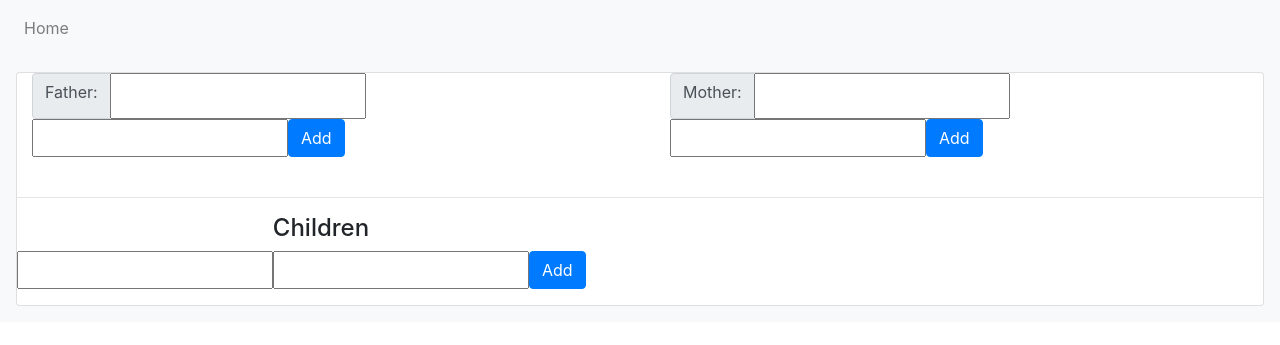
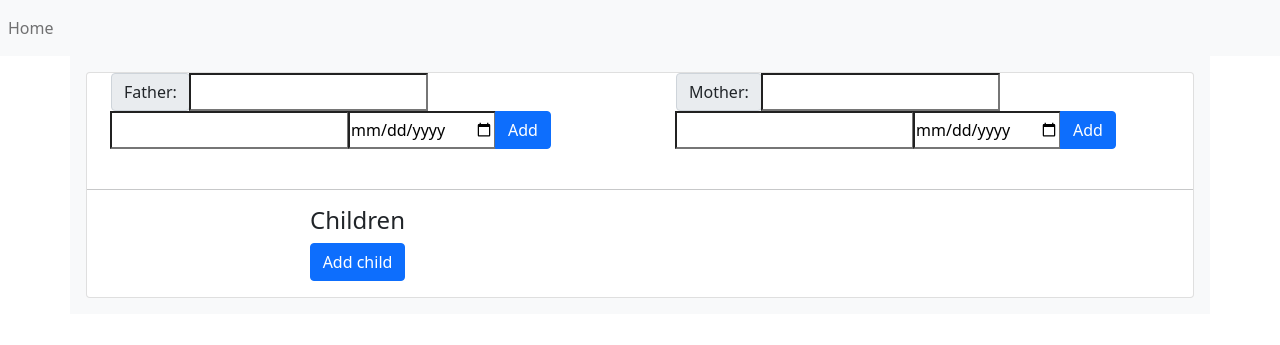
Before and after one commit to historyman1973/genealogy, a Flask app: page / in a window 1280 px wide. Shown: the top 345 px of the page. Run offline with Flask 2, Linux system fonts and the light colour scheme; some libraries are stand-ins or nearby versions.

Commit message:
Added gender and date of birth plus UI improvements

```diff
--- a/app.py
+++ b/app.py
@@ -1,7 +1,7 @@
 from genealogy import app
 from flask import render_template, session, request, redirect, url_for
 from genealogy import db
-from genealogy.models import Individual, Parents, FamilyLink
+from genealogy.models import Individual, Parents, FamilyLink, Gender
 from genealogy.individual.forms import AddIndividual
 
 
@@ -28,30 +28,21 @@ def index():
 def show_family(parentsid):
     form = AddIndividual()
 
-    # children = Individual \
-    #     .query \
-    #     .join(FamilyLink, FamilyLink.individual_id == Individual.id) \
-    #     .add_columns(Individual.id,
-    #                  Individual.forenames,
-    #                  Individual.surname,
-    #                  Individual.fullname,
-    #                  FamilyLink.parents_id) \
-    #     .all()
-
     children = db.session.query(Individual) \
         .join(FamilyLink) \
         .filter(FamilyLink.parents_id == parentsid) \
         .filter(FamilyLink.individual_id == Individual.id)
 
     try:
-        father_fullname = Individual.query.get(Parents.query.get(parentsid).father_id).fullname
+        father = Individual.query.get(Parents.query.get(parentsid).father_id)
     except:
-        father_fullname = None
+        father = None
 
     try:
-        mother_fullname = Individual.query.get(Parents.query.get(parentsid).mother_id).fullname
+        mother = Individual.query.get(Parents.query.get(parentsid).mother_id)
     except:
-        mother_fullname = None
+        mother = None
+
 
     if request.method == "POST":
 
@@ -68,9 +59,11 @@ def show_family(parentsid):
         if request.form.get("addchild") == "Add":
             child_forenames = form.child_forenames.data
             child_surname = form.child_surname.data
+            child_gender = form.child_gender.data
+            child_dob = form.child_dob.data
             child_fullname = fullname(child_forenames, child_surname)
 
-            new_child = Individual(child_surname, child_fullname, child_forenames)
+            new_child = Individual(child_surname, child_fullname, child_forenames, child_gender, child_dob)
             db.session.add(new_child)
 
             db.session.commit()
@@ -80,30 +73,16 @@ def show_family(parentsid):
 
             link_child(individual_id=session["child.id"], parents_id=session["partners.id"])
 
-            # children = Individual \
-            #     .query \
-            #     .join(FamilyLink, FamilyLink.individual_id == Individual.id) \
-            #     .add_columns(Individual.id,
-            #                  Individual.forenames,
-            #                  Individual.surname,
-            #                  Individual.fullname,
-            #                  FamilyLink.parents_id) \
-            #     .all()
-
             children = db.session.query(Individual) \
                 .join(FamilyLink) \
                 .filter(FamilyLink.parents_id == parentsid) \
                 .filter(FamilyLink.individual_id == Individual.id)
 
-
-            # session["children"] = children
-
             form.child_forenames.data = ""
 
             return redirect(url_for("show_family", parentsid=session["partners.id"], children=children))
 
-    return render_template("home.html", form=form, father_fullname=father_fullname, mother_fullname=mother_fullname,
-                           children=children)
+    return render_template("home.html", form=form, father=father, mother=mother, children=children)
 
 
 def fullname(first, last):
@@ -152,9 +131,11 @@ def link_child(individual_id, parents_id):
 def add_father(form):
     father_forenames = form.father_forenames.data
     father_surname = form.father_surname.data
+    father_gender = Gender.male
+    father_dob = form.father_dob.data
     father_fullname = fullname(father_forenames, father_surname)
 
-    new_father = Individual(father_surname, father_fullname, father_forenames)
+    new_father = Individual(father_surname, father_fullname, father_forenames, father_gender, father_dob)
     db.session.add(new_father)
 
     db.session.commit()
@@ -175,9 +156,11 @@ def add_father(form):
 def add_mother(form):
     mother_forenames = form.mother_forenames.data
     mother_surname = form.mother_surname.data
+    mother_gender = Gender.female
+    mother_dob = form.mother_dob.data
     mother_fullname = fullname(mother_forenames, mother_surname)
 
-    new_mother = Individual(mother_surname, mother_fullname, mother_forenames)
+    new_mother = Individual(mother_surname, mother_fullname, mother_forenames, mother_gender, mother_dob)
     db.session.add(new_mother)
 
     db.session.commit()
--- a/genealogy/individual/forms.py
+++ b/genealogy/individual/forms.py
@@ -1,11 +1,14 @@
 from flask_wtf import FlaskForm
-from wtforms import StringField, IntegerField, SubmitField
+from wtforms import StringField, SelectField, IntegerField, SubmitField
+from wtforms.fields.html5 import DateField
+from genealogy.models import Gender
 #
 # class AddFather(FlaskForm):
 #
 #     father_forenames = StringField("Father forenames: ")
 #     father_surname = StringField()
 #     father_fullname = StringField()
+#     father_dob = DateField()
 #     fathersubmit = SubmitField("Add")
 #
 # class AddMother(FlaskForm):
@@ -13,6 +16,7 @@ from wtforms import StringField, IntegerField, SubmitField
 #     mother_forenames = StringField("Mother forenames: ")
 #     mother_surname = StringField()
 #     mother_fullname = StringField()
+#     mother_dob = DateField()
 #     mothersubmit = SubmitField("Add")
 #
 # class AddChild(FlaskForm):
@@ -20,6 +24,8 @@ from wtforms import StringField, IntegerField, SubmitField
 #     child_forenames = StringField("Child forenames: ")
 #     child_surname = StringField()
 #     child_fullname = StringField()
+#     child_gender = SelectField()
+#     child_dob = DateField()
 #     childsubmit = SubmitField("Add")
 
 
@@ -41,11 +47,15 @@ class AddIndividual(FlaskForm):
     father_forenames = StringField("Father: ")
     father_surname = StringField()
     father_fullname = StringField()
+    father_dob = DateField('dob', format='%Y-%m-%d')
 
     mother_forenames = StringField("Mother: ")
     mother_surname = StringField()
     mother_fullname = StringField()
+    mother_dob = DateField('dob', format='%Y-%m-%d')
 
     child_forenames = StringField()
     child_surname = StringField()
     child_fullname = StringField()
+    child_gender = SelectField(u'Gender', choices=[(choice.name, choice.value) for choice in Gender])
+    child_dob = DateField('dob', format='%Y-%m-%d')
--- a/genealogy/individual/templates/base.html
+++ b/genealogy/individual/templates/base.html
@@ -2,11 +2,12 @@
 <html lang="en" dir="ltr">
 <head>
   <meta charset="utf-8">
-    <link rel="stylesheet" href="https://maxcdn.bootstrapcdn.com/bootstrap/4.0.0/css/bootstrap.min.css" integrity="sha384-Gn5384xqQ1aoWXA+058RXPxPg6fy4IWvTNh0E263XmFcJlSAwiGgFAW/dAiS6JXm" crossorigin="anonymous">
-    <script src="https://code.jquery.com/jquery-3.2.1.slim.min.js" integrity="sha384-KJ3o2DKtIkvYIK3UENzmM7KCkRr/rE9/Qpg6aAZGJwFDMVNA/GpGFF93hXpG5KkN" crossorigin="anonymous"></script>
-    <script src="https://cdnjs.cloudflare.com/ajax/libs/popper.js/1.12.9/umd/popper.min.js" integrity="sha384-ApNbgh9B+Y1QKtv3Rn7W3mgPxhU9K/ScQsAP7hUibX39j7fakFPskvXusvfa0b4Q" crossorigin="anonymous"></script>
-    <script src="https://maxcdn.bootstrapcdn.com/bootstrap/4.0.0/js/bootstrap.min.js" integrity="sha384-JZR6Spejh4U02d8jOt6vLEHfe/JQGiRRSQQxSfFWpi1MquVdAyjUar5+76PVCmYl" crossorigin="anonymous"></script>
-
+  <link href="https://cdn.jsdelivr.net/npm/bootstrap@5.0.0-beta1/dist/css/bootstrap.min.css" rel="stylesheet" integrity="sha384-giJF6kkoqNQ00vy+HMDP7azOuL0xtbfIcaT9wjKHr8RbDVddVHyTfAAsrekwKmP1" crossorigin="anonymous">
+  <script src="https://cdn.jsdelivr.net/npm/bootstrap@5.0.0-beta1/dist/js/bootstrap.bundle.min.js" integrity="sha384-ygbV9kiqUc6oa4msXn9868pTtWMgiQaeYH7/t7LECLbyPA2x65Kgf80OJFdroafW" crossorigin="anonymous"></script>
+  <script src="https://cdn.jsdelivr.net/npm/@popperjs/core@2.5.4/dist/umd/popper.min.js" integrity="sha384-q2kxQ16AaE6UbzuKqyBE9/u/KzioAlnx2maXQHiDX9d4/zp8Ok3f+M7DPm+Ib6IU" crossorigin="anonymous"></script>
+  <script src="https://cdn.jsdelivr.net/npm/bootstrap@5.0.0-beta1/dist/js/bootstrap.min.js" integrity="sha384-pQQkAEnwaBkjpqZ8RU1fF1AKtTcHJwFl3pblpTlHXybJjHpMYo79HY3hIi4NKxyj" crossorigin="anonymous"></script>
+  {{ moment.include_jquery() }}
+  {{ moment.include_moment() }}
   <title>The Genealogy App</title>
 </head>
 <body>
--- a/genealogy/individual/templates/home.html
+++ b/genealogy/individual/templates/home.html
@@ -14,11 +14,12 @@
                                 <div class="input-group-prepend">
                                     <span class="input-group-text">{{ form.father_forenames.label }}</span>
                                 </div>
-                                {% if father_fullname %}
-                                <h3>{{ father_fullname }}</h3>
+                                {% if father %}
+                                <h3>{{ father.fullname }} ({{ moment(father.dob).format('YYYY') }} - )</h3>
                                 {% else %}
                                 {{ form.father_forenames() }}
                                 {{ form.father_surname() }}
+                                {{ form.father_dob }}
                                 <input type="submit" class="btn btn-primary" value="Add" name="addfather"/>
                                 {% endif %}
                             </div>
@@ -30,11 +31,12 @@
                                 <div class="input-group-prepend">
                                     <span class="input-group-text">{{ form.mother_forenames.label }}</span>
                                 </div>
-                                {% if mother_fullname %}
-                                <h3>{{ mother_fullname }}</h3>
+                                {% if mother %}
+                                <h3>{{ mother.fullname }} ({{ moment(mother.dob).format('YYYY') }} - )</h3>
                                 {% else %}
                                 {{ form.mother_forenames() }}
                                 {{ form.mother_surname() }}
+                                {{ form.mother_dob }}
                                 <input type="submit" class="btn btn-primary" value="Add" name="addmother"/>
                                 {% endif %}
                             </div>
@@ -53,15 +55,38 @@
                         {% if children %}
                         <ul class="list-group">
                             {% for child in children %}
-                            <li class="list-group-item"><h3>{{ child.forenames }} {{ child.surname }}</h3></li>
+                            <li class="list-group-item"><h3>{{ child.forenames }} {{ child.surname }} ({{ moment(child.dob).format('YYYY') }} - )</h3></li>
                             {% endfor %}
                         </ul>
                         <br>
                         {% endif %}
-                        <div class="input-group">
-                            {{ form.child_forenames() }}
-                            {{ form.child_surname() }}
-                            <input type="submit" class="btn btn-primary" value="Add" name="addchild"/>
+                        <!-- Button trigger modal -->
+                        <button type="button" class="btn btn-primary" data-bs-toggle="modal" data-bs-target="#exampleModal">
+                            Add child
+                        </button>
+
+                        <!-- Modal -->
+                        <div class="modal fade" id="exampleModal" tabindex="-1" aria-labelledby="exampleModalLabel" aria-hidden="true">
+                            <div class="modal-dialog">
+                                <div class="modal-content">
+                                    <div class="modal-header">
+                                        <h5 class="modal-title" id="exampleModalLabel">Add new child</h5>
+                                        <button type="button" class="btn-close" data-bs-dismiss="modal" aria-label="Close"></button>
+                                    </div>
+                                    <div class="modal-body">
+                                        <div class="input-group">
+                                            {{ form.child_forenames() }}
+                                            {{ form.child_surname() }}
+                                            {{ form.child_gender() }}
+                                            {{ form.child_dob }}
+                                        </div>
+                                    </div>
+                                    <div class="modal-footer">
+                                        <button type="button" class="btn btn-secondary" data-bs-dismiss="modal">Close</button>
+                                        <input type="submit" class="btn btn-primary" value="Add" name="addchild"/>
+                                    </div>
+                                </div>
+                            </div>
                         </div>
                     </div>
                 </div>
```
Also changed, not shown: genealogy/__init__.py (+16 -3 lines), genealogy/models.py (+10 -1 lines), genealogy/data.sqlite. Lines whose indentation alone changed are shown as unchanged.
